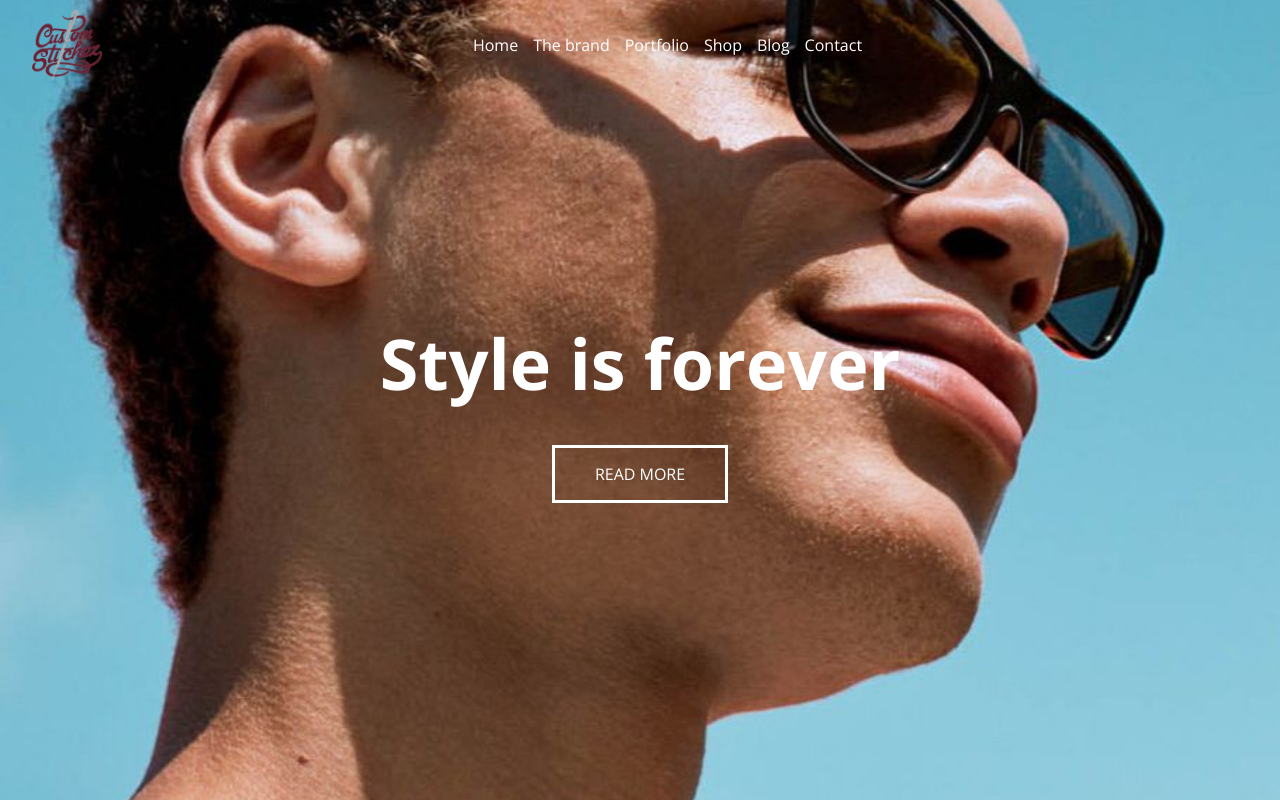
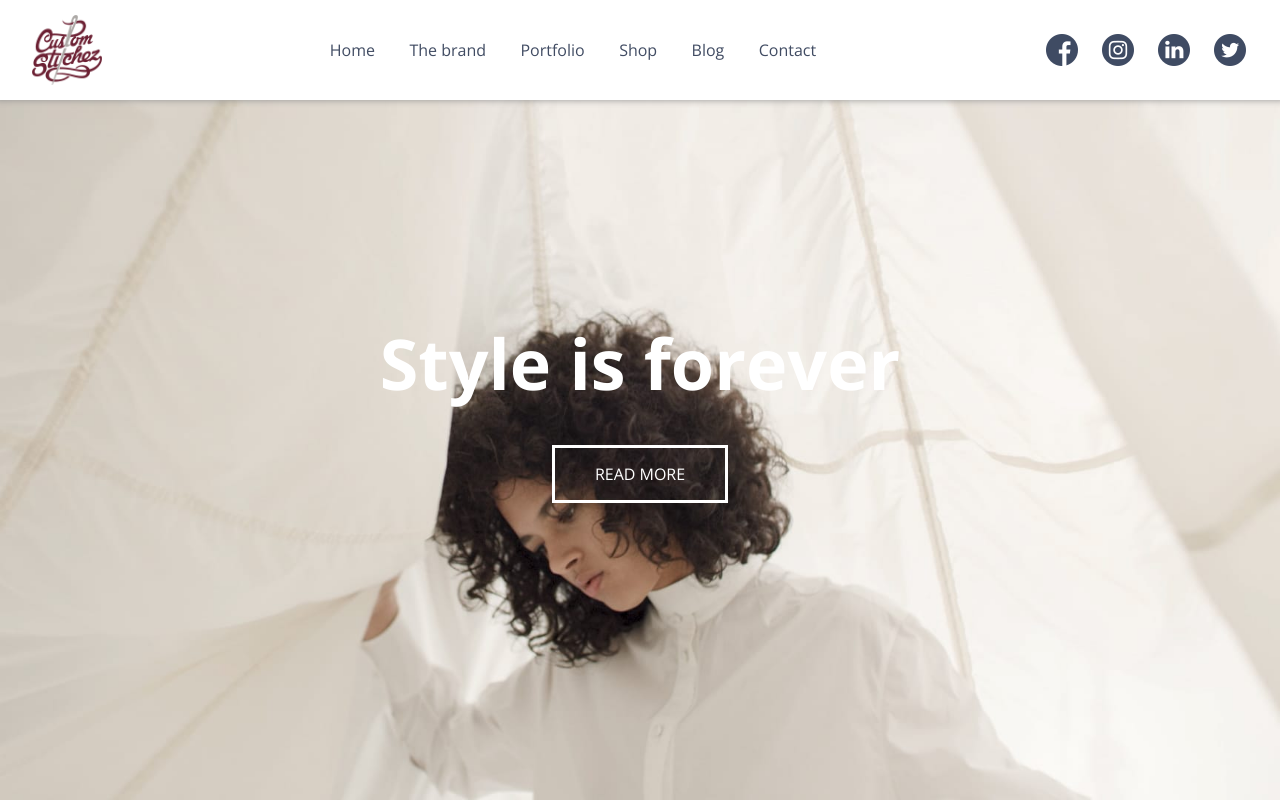
Before and after one commit to praveensudharsanan/finalproject, a plain HTML site: page MikhailPak/welcome.html in a window 1280 px wide. Shown: the top 802 px of the page. Drawn offline with nearby package versions, Linux system fonts and the light colour scheme.

Commit message:
header footer done

```diff
--- a/MikhailPak/styles/blocks/footer.css
+++ b/MikhailPak/styles/blocks/footer.css
@@ -1,7 +1,8 @@
 .footer {
     color: #000;
-    padding-bottom: 50px;
+    padding-bottom: 20px;
     padding-top: 100px;
+    box-shadow: 0px 5px 7px 5px rgba(148,148,148,1);
 }
 
 .footer__cols {
@@ -38,10 +39,10 @@
 
 .footer__post--date {
     font-size: 14px;
-    color: red;
+    color: #9E0000;
 }
 
-.footer__link {
+.footer__item--link {
     margin-bottom: 15px;
     color: gray;
 }
--- a/MikhailPak/styles/blocks/header.css
+++ b/MikhailPak/styles/blocks/header.css
@@ -1,19 +1,18 @@
 .header {
     position: absolute;
     width: 100%;
-    top: 10px;
+    top: 0;
+    background: #fff;
+    box-shadow: 0px -5px 7px 5px rgba(148,148,148,1);
 }
 
 .header--container {
     display: flex;
     justify-content: space-between;
     align-items: center;
+    padding: 15px 0;
 }
 
-.menu__list {
-    display: flex;
+.header__menu {
+    width: 40%;
 }
-
-.menu__item {
-    margin-right: 15px;
-}
--- a/MikhailPak/styles/blocks/hero.css
+++ b/MikhailPak/styles/blocks/hero.css
@@ -1,6 +1,6 @@
 .hero {
     height: 100vh;
-    background: url(../../images/content/16.jpg) center center no-repeat;
+    background: url(../../images/content/18.jpg) center center no-repeat;
     background-size: cover;
     display: flex;
     flex-direction: column;
--- /dev/null
+++ b/MikhailPak/styles/blocks/menu.css
@@ -0,0 +1,24 @@
+.menu__list {
+    display: flex;
+    justify-content: space-between;
+    color: #414C63;
+}
+
+.menu__item {
+    margin-right: 15px;
+}
+
+.menu__item:last-child {
+    margin-right: 0;
+}
+
+.menu__link {
+    padding-bottom: 3px;
+    border-bottom: 2px solid transparent;
+    transition: 0.3s;
+}
+
+.menu__link:hover {
+    border-color: #9E0000;
+    transition: 0.3s;
+}
--- /dev/null
+++ b/MikhailPak/styles/blocks/socials.css
@@ -0,0 +1,71 @@
+.socials {
+    display: flex;
+}
+.socials__item {
+    margin-right: 20px;
+    opacity: 100%;
+    transition: opacity 0.3s;
+}
+.socials__item:last-child {
+    margin-right: 0;
+}
+
+.socials__item:hover {
+    opacity: 70%;
+    transition: 0.3s;
+}
+
+.socials__link {
+    display: block;
+    text-decoration: none;
+    width: 36px;
+    height: 36px;
+    background: center center no-repeat;
+    position: relative;
+}
+
+
+.socials__item--icon--fb .socials__link::after {
+    content: "";
+    display: block;
+    position: absolute;
+    top: 50%;
+    left: 50%;
+    transform: translate(-50%, -50%);
+    width: 32px;
+    height: 32px;
+    background: url(../../images/icons/css_sprites.png) -10px -10px;
+}
+.socials__item--icon--ins .socials__link::after {
+    content: "";
+    display: block;
+    position: absolute;
+    top: 50%;
+    left: 50%;
+    transform: translate(-50%, -50%);
+    width: 32px;
+    height: 32px;
+    background: url(../../images/icons/css_sprites.png) -62px -10px;
+}
+.socials__item--icon--in .socials__link::after {
+    content: "";
+    display: block;
+    position: absolute;
+    top: 50%;
+    left: 50%;
+    transform: translate(-50%, -50%);
+    width: 32px;
+    height: 32px;
+    background: url(../../images/icons/css_sprites.png) -114px -10px;
+}
+.socials__item--icon--tw .socials__link::after {
+    content: "";
+    display: block;
+    position: absolute;
+    top: 50%;
+    left: 50%;
+    transform: translate(-50%, -50%);
+    width: 32px;
+    height: 32px;
+    background: url(../../images/icons/css_sprites.png) -166px -10px;
+}
--- a/MikhailPak/styles/layout/base.css
+++ b/MikhailPak/styles/layout/base.css
@@ -84,3 +84,7 @@ html {
   section {
     margin-bottom: 150px;
   }
+
+  address {
+    font-style: normal;
+  }
--- a/MikhailPak/styles/main.css
+++ b/MikhailPak/styles/main.css
@@ -11,11 +11,11 @@
 @import "./blocks/events.css";
 @import "./blocks/buttons.css";
 @import "./blocks/footer.css";
+@import "./blocks/menu.css";
+@import "./blocks/socials.css";
 @import "./blocks/.css";
 @import "./blocks/.css";
 @import "./blocks/.css";
 @import "./blocks/.css";
 @import "./blocks/.css";
 @import "./blocks/.css";
-@import "./blocks/.css";
-@import "./blocks/.css";
--- a/MikhailPak/welcome.html
+++ b/MikhailPak/welcome.html
@@ -38,17 +38,20 @@
                             </ul>
                         </nav>
                         <div class="socials">
-                            <ul class="socials__list">
-                                <li class="socials__item">
-                                    <a href="" class="socials__link"></a>
+                            <ul class="socials">
+                                <li class="socials__item socials__item--icon--fb">
+                                  <a href="" class="socials__link"></a>
                                 </li>
-                                <li class="socials__item">
-                                    <a href="" class="socials__link"></a>
+                                <li class="socials__item socials__item--icon--ins">
+                                  <a href="" class="socials__link"></a>
                                 </li>
-                                <li class="socials__item">
-                                    <a href="" class="socials__link"></a>
+                                <li class="socials__item socials__item--icon--in">
+                                  <a href="" class="socials__link"></a>
                                 </li>
-                            </ul>
+                                <li class="socials__item socials__item--icon--tw">
+                                  <a href="" class="socials__link"></a>
+                                </li>
+                              </ul>
                         </div>
                     </div>
                 </div>
@@ -245,12 +248,24 @@
                     <li class="footer__col">
                         <div class="footer__col--title">Usefull Links</div>
                         <ul class="footer__links">
-                            <li class="footer__link">Testimonials</li>
-                            <li class="footer__link">About Us</li>
-                            <li class="footer__link">Jobs</li>
-                            <li class="footer__link">Reviews</li>
-                            <li class="footer__link">Marketing</li>
-                            <li class="footer__link">Subscribe</li>
+                            <li class="footer__item--link">
+                                <a href="" class="footer__link">Testimonials</a>
+                            </li>
+                            <li class="footer__item--link">
+                                <a href="" class="footer__link">About Us</a>
+                            </li>
+                            <li class="footer__item--link">
+                                <a href="" class="footer__link">Jobs</a>
+                            </li>
+                            <li class="footer__item--link">
+                                <a href="" class="footer__link">Reviews</a>
+                            </li>
+                            <li class="footer__item--link">
+                                <a href="" class="footer__link">Marketing</a>
+                            </li>
+                            <li class="footer__item--link">
+                                <a href="" class="footer__link">Subscribe</a>
+                            </li>
                         </ul>
                     </li>
                     <li class="footer__col">
```
Also changed, not shown: MikhailPak/images/content/17.jpg (added), MikhailPak/images/content/18.jpg (added), MikhailPak/images/icons/css_sprites.png (added), MikhailPak/images/icons/facebook.png (added), MikhailPak/images/icons/instagram.png (added), MikhailPak/images/icons/linkedin.png (added), MikhailPak/images/icons/sprites.png (added), MikhailPak/images/icons/twitter.png (added).
